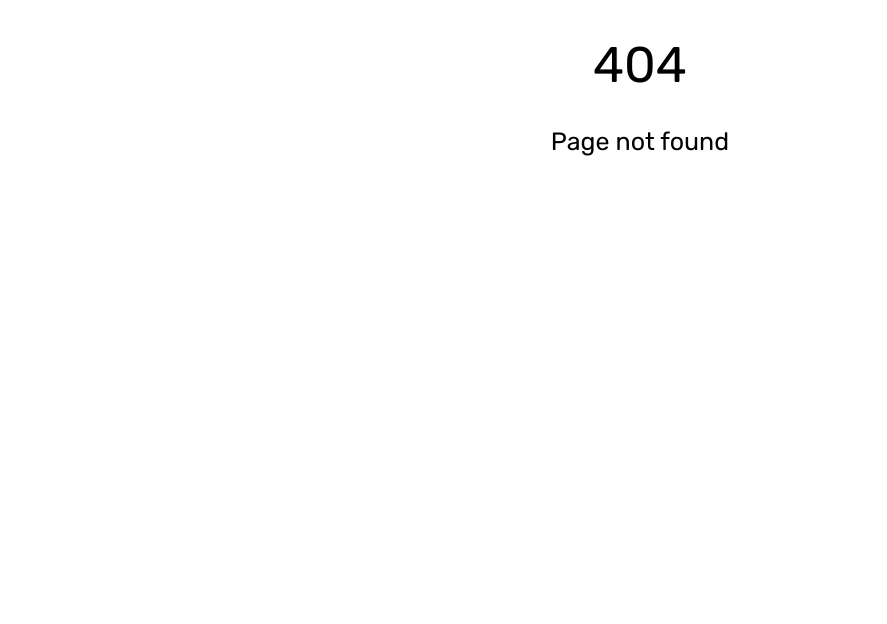
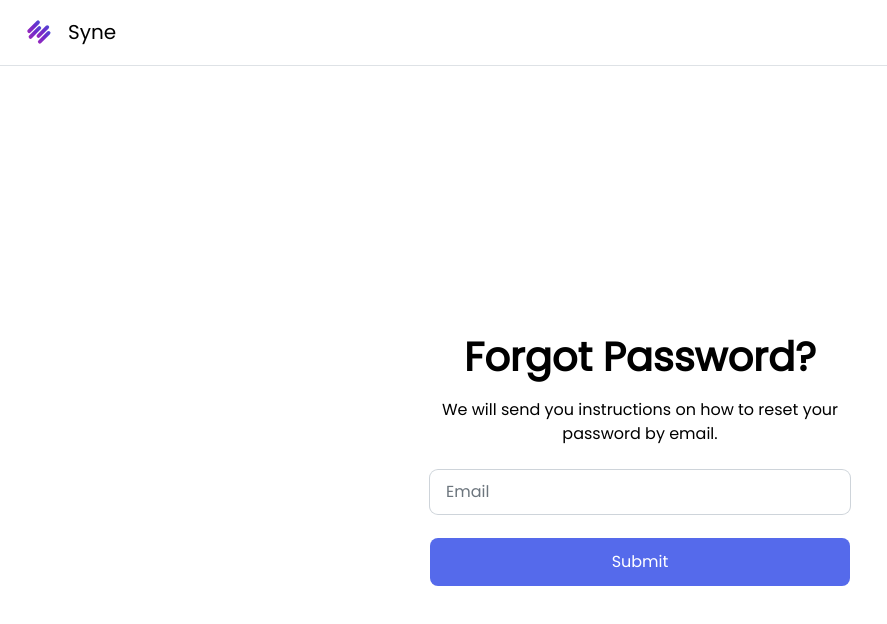
Before and after one commit to jeannyinthelamp/sycamore.ai, a React (Create React App) app: page /forgot-password in a window 1280 px wide. Before the commit this address had no page. Shown: the top 624 px of the page, without its empty margins (0-887 px from the left). Built offline with nearby package versions, Linux system fonts and the light colour scheme.

Commit message:
Build ForgotPassword.js, add route to App.js

```diff
--- a/src/App.js
+++ b/src/App.js
@@ -12,6 +12,7 @@ import Onboarding_4 from "./Pages/Onboarding/Onboarding_4";
 import Onboarding_5 from "./Pages/Onboarding/Onboarding_5";
 import Onboarding_6 from "./Pages/Onboarding/Onboarding_6";
 import Onboarding_7 from "./Pages/Onboarding/Onboarding_7";
+import ForgotPassword from "./Pages/ForgotPassword/ForgotPassword";
 import ErrorPage from "./Pages/ErrorPage/ErrorPage";
 import "./index.css";
 
@@ -29,6 +30,8 @@ export default function App() {
       <Route path='/onboarding_5' element={<Onboarding_5 />} />
       <Route path='/onboarding_6' element={<Onboarding_6 />} />
       <Route path='/onboarding_7' element={<Onboarding_7 />} />
+      <Route path='/onboarding_7' element={<Onboarding_7 />} />
+      <Route path='/forgot-password' element={<ForgotPassword />} />
       <Route path='*' element={<ErrorPage />} />
     </Routes>
   );
--- /dev/null
+++ b/src/Pages/ForgotPassword/ForgotPassword.js
@@ -0,0 +1,42 @@
+import React from "react";
+import LoginHeader from "../../Components/Login_Signup/LoginHeader";
+import { safari_input_styling } from "../../Components/Styles/Safari_Input_Styling";
+
+export default function ForgotPassword() {
+  // Safari has an issue where its difficult to change input border-radius. This function detects a users browser, then injects classNames into create an outline
+  function detectBrowser() {
+    if (navigator.userAgent.includes("Safari")) {
+      return safari_input_styling;
+    }
+  }
+  return (
+    <div className='forgot-password-page-wrapper w-[100%] h-[100%]'>
+      <LoginHeader />
+      <div className='forgot-password-page-inner-wrapper flex flex-col justify-center items-center w-[100%] h-[100%]'>
+        <div className='content-wrapper flex flex-col gap-[24px] max-w-[420px] w-[52%] mt-[264px]'>
+          <h1 className='font-Poppins font-semibold w-[100%] text-[40px] leading-[54px] text-center text-black'>
+            Forgot Password?
+          </h1>
+          <p className='mt-[-10px] font-Poppins font-normal text-[16px] leading-[24px] text-black text-center'>
+            We will send you instructions on how to reset your password by
+            email.
+          </p>
+          <form className='flex flex-col gap-[24px]' action=''>
+            <input
+              type='email'
+              placeholder='Email'
+              required
+              className={`w-[100%] py-[10px] px-[16px] font-Poppins font-normal text-[16px] leading-[24px text-[#6C757D] placeholder-[#6C757D] outline outline-[1px] outline-[#CED4DA] rounded-lg ${detectBrowser()} `}
+            />
+            <input
+              onSubmit={() => {}}
+              type='submit'
+              value='Submit'
+              className={`w-[100%] h-[48px] mb-[24px] font-Poppins font-medium text-[16px] text-white text-center leading-[24px] bg-[#556AEB] rounded-lg cursor-pointer ${detectBrowser}`}
+            />
+          </form>
+        </div>
+      </div>
+    </div>
+  );
+}
--- a/src/Pages/Login/Login.js
+++ b/src/Pages/Login/Login.js
@@ -132,7 +132,7 @@ const Login = () => {
                 </label>
               </div>
               <Link
-                to='forgot-password'
+                to='/forgot-password'
                 className='font-Poppins font-medium text-[#556AEB] text-[16px] text-center leading-[24px] underline'
               >
                 Forgot Password?
```
